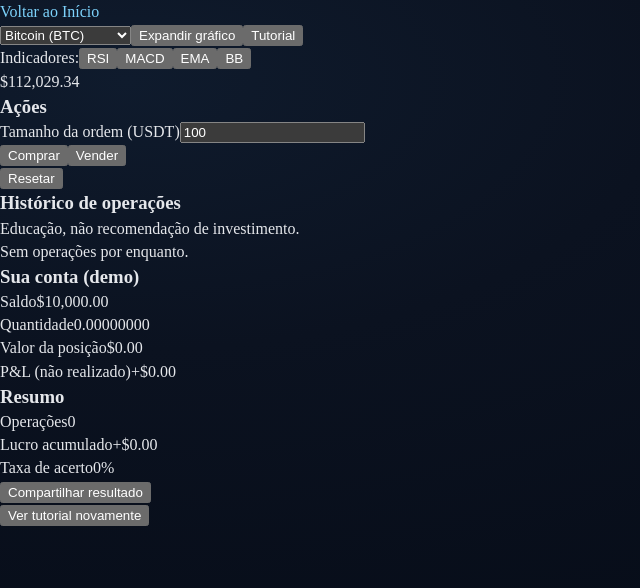
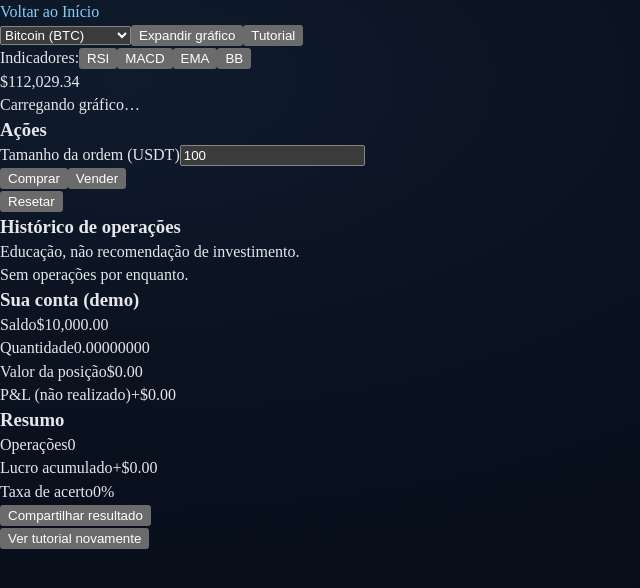
Before and after one commit to Ivanmonteiro-create/radarcripto.space, a Next.js app: page /simulador in a window 1280 px wide. Shown: the top 588 px of the page, without its empty margins (0-640 px from the left). Built offline with nearby package versions, Linux system fonts and the light colour scheme.

Commit message:
Update page.jsx

```diff
--- a/app/simulador/page.jsx
+++ b/app/simulador/page.jsx
@@ -2,7 +2,7 @@
 import { useEffect, useMemo, useRef, useState } from "react";
 import Link from "next/link";
 
-// ==== UI helpers ====
+/** ===== Helpers de UI ===== */
 function Pill({ active, onClick, children, ariaLabel }) {
   return (
     <button
@@ -38,7 +38,7 @@ function StatRow({ label, value, accent }) {
   );
 }
 
-// ==== Tutorial modal (simples) ====
+/** ===== Tutorial ===== */
 function TutorialModal({ open, onClose }) {
   if (!open) return null;
   return (
@@ -46,11 +46,11 @@ function TutorialModal({ open, onClose }) {
       <div className="w-[min(680px,92vw)] bg-slate-900/95 border border-slate-700 rounded-2xl p-5">
         <h3 className="text-lg font-semibold text-slate-100">Como usar o simulador</h3>
         <ol className="list-decimal pl-5 mt-3 space-y-2 text-slate-200/90">
-          <li>Escolha o ativo no seletor (ex: <b>Bitcoin</b>).</li>
-          <li>Use os botões <b>RSI</b>, <b>MACD</b>, <b>EMA</b>, <b>BB</b> para ligar/desligar indicadores.</li>
+          <li>Escolha o ativo (ex.: <b>Bitcoin</b>).</li>
+          <li>Ligue/desligue <b>RSI</b>, <b>MACD</b>, <b>EMA</b>, <b>BB</b>.</li>
           <li>Defina o <b>tamanho da ordem</b> e clique em <b>Comprar</b> ou <b>Vender</b>.</li>
-          <li>Acompanhe o <b>P&amp;L</b> não realizado e seu <b>saldo</b> no painel à direita.</li>
-          <li>Use <b>Resetar</b> para recomeçar e <b>Compartilhar resultado</b> para mostrar seu progresso.</li>
+          <li>Acompanhe <b>P&amp;L</b>, <b>saldo</b> e <b>histórico</b>.</li>
+          <li>Use <b>Resetar</b> para recomeçar e <b>Compartilhar</b> para divulgar seu resultado.</li>
         </ol>
         <div className="mt-5 flex justify-end gap-2">
           <button
@@ -65,7 +65,7 @@ function TutorialModal({ open, onClose }) {
   );
 }
 
-// ==== Botão compartilhar ====
+/** ===== Compartilhar ===== */
 function SharePnLButton({ stats }) {
   const onShare = async () => {
     const text = `Meu desempenho no RadarCrypto.space:
@@ -75,7 +75,7 @@ function SharePnLButton({ stats }) {
 Experimente você também: radarcrypto.space`;
     try {
       await navigator.clipboard.writeText(text);
-      alert("Resumo copiado! Cole onde quiser (WhatsApp, Telegram, etc.).");
+      alert("Resumo copiado! Cole onde quiser.");
     } catch {
       alert(text);
     }
@@ -90,25 +90,51 @@ Experimente você também: radarcrypto.space`;
   );
 }
 
-// ==== Componente de gráfico (TradingView) ====
+/** ===== TradingView (com loader robusto) ===== */
 function TradingViewChart({ symbol = "BINANCE:BTCUSDT", interval = "5", fullscreen }) {
-  const container = useRef(null);
+  const containerRef = useRef(null);
+  const widgetRef = useRef(null);
+  const [ready, setReady] = useState(typeof window !== "undefined" && !!window.TradingView);
 
+  // ID único para o container (evita conflitos)
+  const containerId = useMemo(() => `tv-container-${Math.random().toString(36).slice(2)}`, []);
+
+  // carrega o script apenas uma vez
   useEffect(() => {
-    // evita duplicar script
-    if (document.getElementById("tv-script")) return;
+    if (ready) return;
+    if (document.getElementById("tv-script")) {
+      // se o script já existe, esperamos ficar disponível
+      const i = setInterval(() => {
+        if (window.TradingView) {
+          clearInterval(i);
+          setReady(true);
+        }
+      }, 100);
+      return () => clearInterval(i);
+    }
+    const s = document.createElement("script");
+    s.id = "tv-script";
+    s.src = "https://s3.tradingview.com/tv.js";
+    s.async = true;
+    s.onload = () => setReady(true);
+    document.body.appendChild(s);
+  }, [ready]);
 
-    const script = document.createElement("script");
-    script.id = "tv-script";
-    script.src = "https://s3.tradingview.com/tv.js";
-    script.async = true;
-    document.body.appendChild(script);
-  }, []);
+  // cria / recria o widget quando pronto ou quando mudar props
+  useEffect(() => {
+    if (!ready || !containerRef.current) return;
 
-  useEffect(() => {
-    if (!window.TradingView || !container.current) return;
+    // limpa instância anterior
+    if (widgetRef.current && widgetRef.current.remove) {
+      widgetRef.current.remove();
+      widgetRef.current = null;
+    }
 
-    const widget = new window.TradingView.widget({
+    // garante altura mínima (caso pai ainda esteja calculando layout)
+    containerRef.current.style.minHeight = fullscreen ? "78vh" : "46vh";
+
+    // cria widget
+    widgetRef.current = new window.TradingView.widget({
       autosize: true,
       symbol,
       interval,
@@ -119,39 +145,48 @@ function TradingViewChart({ symbol = "BINANCE:BTCUSDT", interval = "5", fullscre
       toolbar_bg: "#0f172a",
       enable_publishing: false,
       allow_symbol_change: false,
-      container_id: container.current.id,
-      studies: [], // indicadores serão ligados/desligados por “chips”
+      container_id: containerId,
+      studies: [], // toggles visuais por enquanto
     });
 
+    // limpeza
     return () => {
-      // o widget remove-se sozinho quando o container sai do DOM
-      if (widget && widget.remove) widget.remove();
+      if (widgetRef.current && widgetRef.current.remove) {
+        widgetRef.current.remove();
+        widgetRef.current = null;
+      }
     };
-  }, [symbol, interval, fullscreen]); // refaz quando entra/saí do modo fullscreen
+  }, [ready, symbol, interval, fullscreen, containerId]);
 
   return (
     <div
-      id="tv-container"
-      ref={container}
+      id={containerId}
+      ref={containerRef}
       className={`w-full ${fullscreen ? "h-[78vh]" : "h-[46vh]"} rounded-xl overflow-hidden bg-slate-900/60 border border-slate-700`}
-    />
+    >
+      {!ready && (
+        <div className="h-full grid place-items-center text-slate-300 text-sm">
+          Carregando gráfico…
+        </div>
+      )}
+    </div>
   );
 }
 
-// ==== Simulador (estado simples em memória) ====
+/** ===== Página ===== */
 export default function SimuladorPage() {
-  // estado de conta/ordens
+  // estado financeiro
   const [balance, setBalance] = useState(10000);
   const [qty, setQty] = useState(0);
   const [positionValue, setPositionValue] = useState(0);
   const [orderSize, setOrderSize] = useState(100);
   const [symbol, setSymbol] = useState("BINANCE:BTCUSDT");
 
-  // histórico local
+  // histórico e UI
   const [history, setHistory] = useState([]);
   const [toast, setToast] = useState({ show: false, msg: "", type: "success" });
 
-  // UI/indicadores
+  // indicadores (estado visual)
   const [useRSI, setUseRSI] = useState(true);
   const [useMACD, setUseMACD] = useState(false);
   const [useEMA, setUseEMA] = useState(true);
@@ -159,27 +194,20 @@ export default function SimuladorPage() {
   const [fullscreen, setFullscreen] = useState(false);
   const [showTutorial, setShowTutorial] = useState(false);
 
-  // preço “atual” (apenas visual nesta versão; você já está puxando do TradingView)
+  // preço “mock” apenas para P&L
   const [mockPrice, setMockPrice] = useState(112000.0);
-
   useEffect(() => {
     const id = setInterval(() => {
-      // pequena variação para exemplo
-      setMockPrice((p) => {
-        const delta = (Math.random() - 0.5) * 60;
-        return Math.max(10, p + delta);
-      });
+      setMockPrice((p) => Math.max(10, p + (Math.random() - 0.5) * 60));
     }, 1500);
     return () => clearInterval(id);
   }, []);
 
-  // P&L não realizado
-  const unrealized = useMemo(() => {
-    // aqui, tratamos qty como quantidade do ativo (ex.: BTC)
-    return (mockPrice * qty) - positionValue;
-  }, [mockPrice, qty, positionValue]);
+  const unrealized = useMemo(
+    () => mockPrice * qty - positionValue,
+    [mockPrice, qty, positionValue]
+  );
 
-  // estatísticas para “Resumo”
   const stats = useMemo(() => {
     const trades = history.length;
     const totalPnl = history.reduce((acc, h) => acc + h.pnl, 0);
@@ -188,7 +216,6 @@ export default function SimuladorPage() {
     return { trades, totalPnl, hitRate };
   }, [history]);
 
-  // helpers
   const formatUSD = (n) =>
     new Intl.NumberFormat("en-US", { style: "currency", currency: "USD" }).format(n ?? 0);
 
@@ -214,12 +241,11 @@ export default function SimuladorPage() {
       newPositionValue += orderSize;
       notify("Compra executada!");
     } else {
-      // venda até o limite da posição
       const sellQty = Math.min(qty, qtyDelta);
       const sellValue = sellQty * price;
       newBalance += sellValue;
       newQty -= sellQty;
-      // reconhece PnL proporcional na posição
+
       const avgPrice = positionValue / (qty || 1);
       const realized = sellQty * (price - avgPrice);
       newPositionValue -= avgPrice * sellQty;
@@ -238,7 +264,7 @@ export default function SimuladorPage() {
         side: side === "buy" ? "Compra" : "Venda",
         price,
         amount: orderSize,
-        pnl: 0, // não realizado é mostrado em tempo real
+        pnl: 0,
       },
       ...h,
     ]);
@@ -254,10 +280,9 @@ export default function SimuladorPage() {
 
   return (
     <div className="min-h-[100dvh] bg-slate-950 text-slate-100">
-      {/* Toast */}
       <Toast show={toast.show} msg={toast.msg} type={toast.type} />
 
-      {/* Header compacto (colado no topo) */}
+      {/* Header topo */}
       <header className="sticky top-0 z-30 bg-slate-950/90 backdrop-blur border-b border-slate-800">
         <div className="mx-auto max-w-7xl px-4 py-3 flex items-center gap-3">
           <Link
@@ -303,9 +328,8 @@ export default function SimuladorPage() {
 
       {/* Conteúdo */}
       <main className="mx-auto max-w-7xl px-4 py-4 grid gap-4 lg:grid-cols-[1fr_340px]">
-        {/* Coluna esquerda: gráfico + indicadores + preço atual */}
+        {/* Esquerda: indicadores + gráfico + ações + histórico */}
         <section className="space-y-3">
-          {/* barra de indicadores */}
           <div className="flex flex-wrap gap-2 items-center">
             <span className="text-slate-300">Indicadores:</span>
             <Pill active={useRSI} onClick={() => setUseRSI((v) => !v)} ariaLabel="RSI on/off">RSI</Pill>
@@ -314,17 +338,14 @@ export default function SimuladorPage() {
             <Pill active={useBB} onClick={() => setUseBB((v) => !v)} ariaLabel="BB on/off">BB</Pill>
             <div className="ml-auto">
               <span className="px-3 py-1 rounded-xl bg-slate-800/70 border border-slate-700 text-slate-200">
-                {formatUSD(mockPrice)}
+                {new Intl.NumberFormat("en-US", { style: "currency", currency: "USD" }).format(mockPrice)}
               </span>
             </div>
           </div>
 
-          {/* gráfico */}
           <TradingViewChart symbol={symbol} interval="5" fullscreen={fullscreen} />
 
-          {/* ações + histórico (desktop: abaixo do gráfico) */}
           <div className="grid gap-4 md:grid-cols-2">
-            {/* bloco de ações */}
             <div className="rounded-2xl bg-slate-900/60 border border-slate-700 p-4">
               <h3 className="font-semibold text-slate-100 mb-2">Ações</h3>
               <label className="block text-sm text-slate-300 mb-1">Tamanho da ordem (USDT)</label>
@@ -358,7 +379,6 @@ export default function SimuladorPage() {
               </button>
             </div>
 
-            {/* histórico */}
             <div className="rounded-2xl bg-slate-900/60 border border-slate-700 p-4">
               <div className="flex items-center justify-between">
                 <h3 className="font-semibold text-slate-100">Histórico de operações</h3>
@@ -387,8 +407,12 @@ export default function SimuladorPage() {
                       <span className={`${h.side === "Compra" ? "text-emerald-400" : "text-rose-400"}`}>
                         {h.side}
                       </span>
-                      <span className="text-slate-300">{formatUSD(h.price)}</span>
-                      <span className="text-slate-400">{formatUSD(h.amount)}</span>
+                      <span className="text-slate-300">
+                        {new Intl.NumberFormat("en-US", { style: "currency", currency: "USD" }).format(h.price)}
+                      </span>
+                      <span className="text-slate-400">
+                        {new Intl.NumberFormat("en-US", { style: "currency", currency: "USD" }).format(h.amount)}
+                      </span>
                     </div>
                   ))
                 )}
@@ -397,7 +421,7 @@ export default function SimuladorPage() {
           </div>
         </section>
 
-        {/* Coluna direita: conta + resumo + compartilhar */}
+        {/* Direita: conta + resumo */}
         <aside className="space-y-4">
           <div className="rounded-2xl bg-slate-900/60 border border-slate-700 p-4">
             <h3 className="font-semibold text-slate-100 mb-2">Sua conta (demo)</h3>
```
